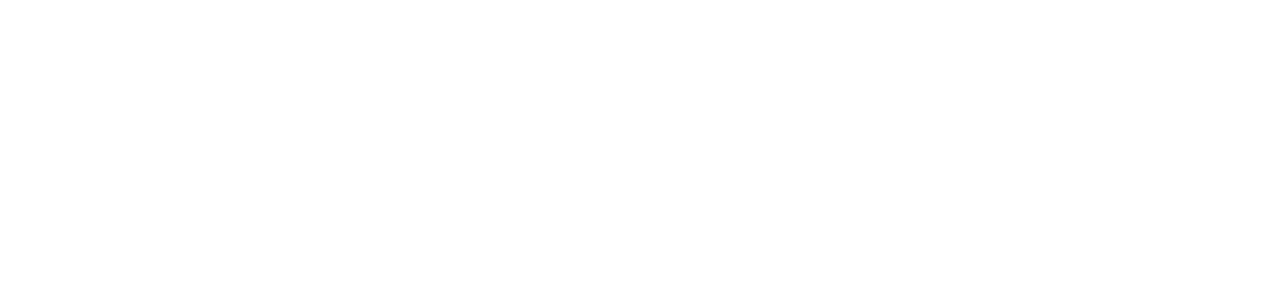
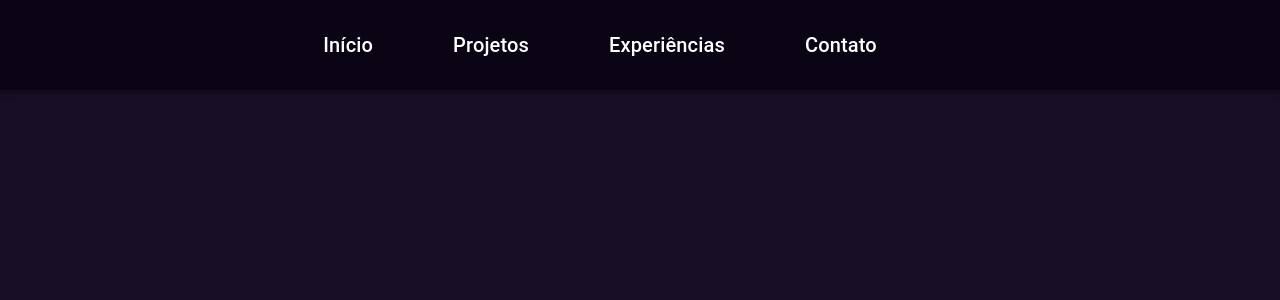
Before and after one commit to paulofreyyy/resume, a React (Vite) app: page / in a window 1280 px wide. Shown: the top 300 px of the page. Built offline with nearby package versions, Linux system fonts and the light colour scheme.

Commit message:
feat: create appBar component

```diff
--- a/package.json
+++ b/package.json
@@ -10,6 +10,9 @@
     "preview": "vite preview"
   },
   "dependencies": {
+    "@emotion/react": "^11.13.3",
+    "@emotion/styled": "^11.13.0",
+    "@mui/material": "^6.1.0",
     "react": "^18.3.1",
     "react-dom": "^18.3.1"
   },
--- /dev/null
+++ b/src/App.css
@@ -0,0 +1,8 @@
+* {
+    padding: 0;
+    margin: 0;
+}
+
+body {
+    background-color: #180F26;
+}
--- a/src/App.tsx
+++ b/src/App.tsx
@@ -1,9 +1,12 @@
+import './App.css'
+import { Appbar } from "./components/Appbar"
+
 function App() {
-
-  return (
-    <>
-    </>
-  )
+    return (
+        <>
+            <Appbar />
+        </>
+    )
 }
 
 export default App
--- /dev/null
+++ b/src/components/Appbar.tsx
@@ -0,0 +1,81 @@
+import { AppBar, Container, Toolbar, Typography } from "@mui/material";
+
+export function Appbar() {
+    return (
+        <AppBar
+            position="static"
+            sx={{
+                backgroundColor: "#0B0414",
+                display: "flex",
+                alignItems: "center",
+                justifyContent: "center",
+                height: '90px'
+            }}
+
+        >
+            <Container
+                maxWidth="xl"
+                sx={{
+                    display: 'flex',
+                    alignItems: "center",
+                    justifyContent: 'center',
+                }}
+            >
+                <Toolbar disableGutters>
+                    <Typography
+                        variant="h6"
+                        noWrap
+                        component='a'
+                        href="#"
+                        color="#FFF"
+                        sx={{
+                            textDecoration: "none",
+                            mr: 10,
+                        }}
+                    >
+                        Início
+                    </Typography>
+                    <Typography
+                        variant="h6"
+                        noWrap
+                        component='a'
+                        href="#"
+                        color="#FFF"
+                        sx={{
+                            textDecoration: "none",
+                            mr: 10,
+                        }}
+                    >
+                        Projetos
+                    </Typography>
+                    <Typography
+                        variant="h6"
+                        noWrap
+                        component='a'
+                        href="#"
+                        color="#FFF"
+                        sx={{
+                            textDecoration: "none",
+                            mr: 10,
+                        }}
+                    >
+                        Experiências
+                    </Typography>
+                    <Typography
+                        variant="h6"
+                        noWrap
+                        component='a'
+                        href="#"
+                        color="#FFF"
+                        sx={{
+                            textDecoration: "none",
+                            mr: 10,
+                        }}
+                    >
+                        Contato
+                    </Typography>
+                </Toolbar>
+            </Container>
+        </AppBar >
+    )
+}
--- a/src/main.tsx
+++ b/src/main.tsx
@@ -3,7 +3,7 @@
 import App from './App.tsx'
 
 createRoot(document.getElementById('root')!).render(
-  <StrictMode>
-    <App />
-  </StrictMode>,
+    <StrictMode>
+        <App />
+    </StrictMode>,
 )
```
Also changed, not shown: src/assets/pauloPhoto.jpg (added), 1 other file (tests, documents, lock files or other folders).
